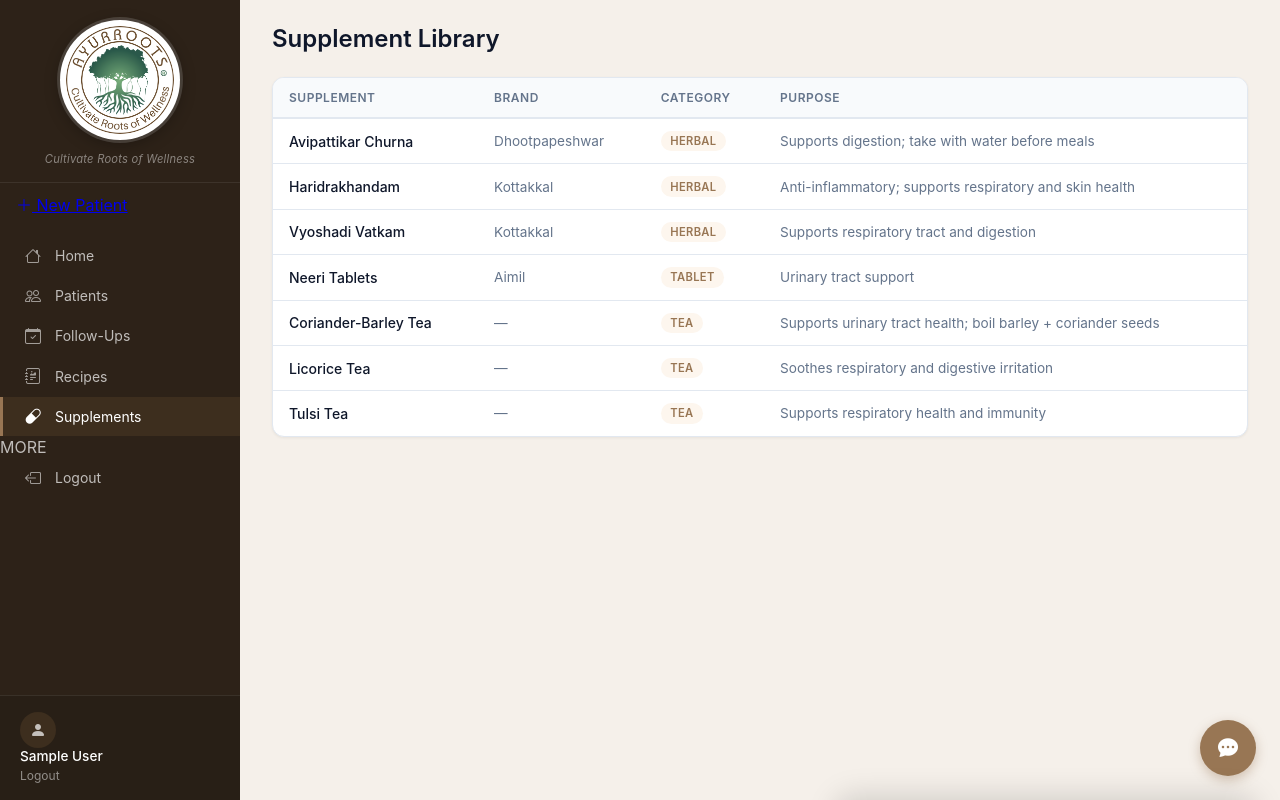
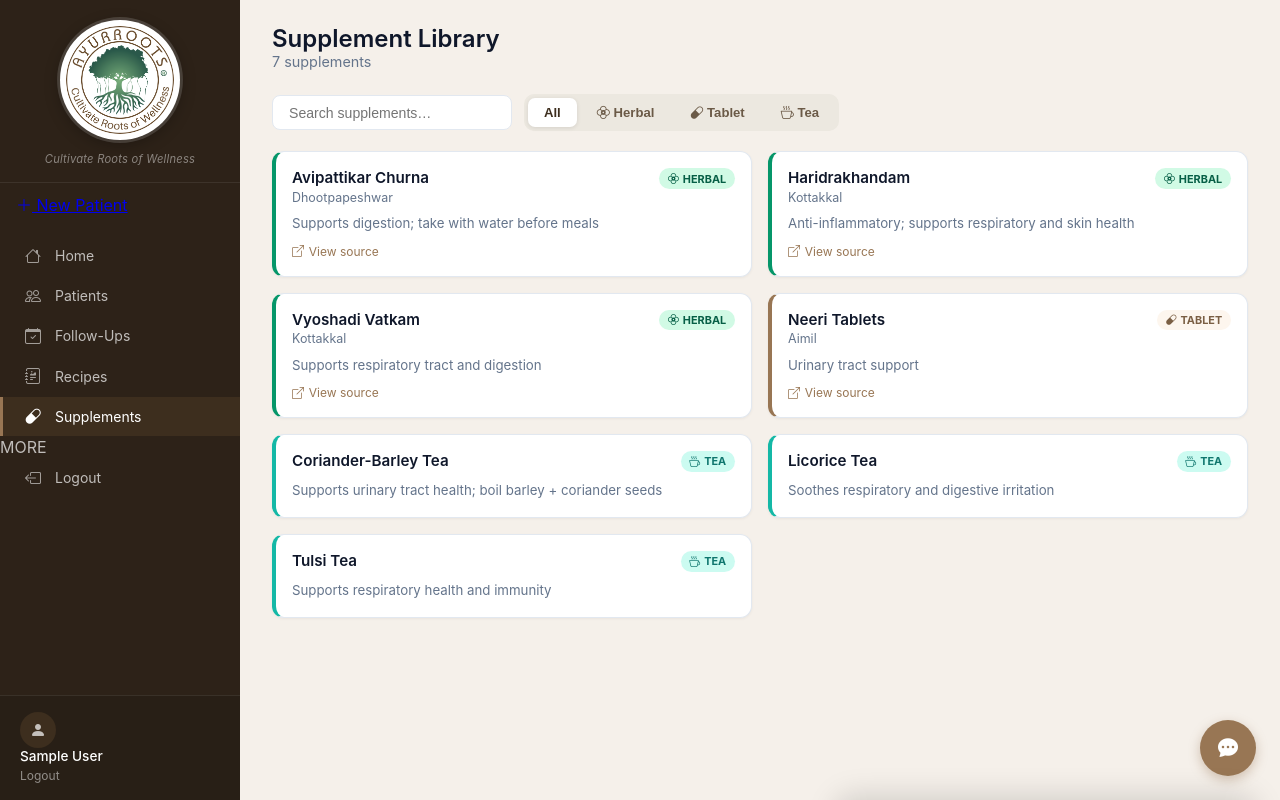
Before and after one commit to Texasdada13/vaidya-care, a Flask app: page /supplements in a window 1280 px wide. Run offline with Flask 3, Linux system fonts and the light colour scheme; the visitor is signed in with stand-in values (Sample User, id 1); data comes from the database, SQL or seed files in the repository.

Commit message:
Redesign supplements library with category tabs and card grid
- Category filter tabs: All / Herbal / Tablet / Tea with icons
- Live search across name, brand, and purpose
- Color-coded cards with left border accent per category
- Brand shown as subtitle, purpose as body text, source link if present

Co-Authored-By: Claude Sonnet 4.6 <noreply@anthropic.com>

```diff
--- a/web/static/css/style.css
+++ b/web/static/css/style.css
@@ -1027,3 +1027,23 @@ html, body { height: 100%; }
     margin-bottom: 1rem; padding-bottom: 0.5rem;
     border-bottom: 1px solid var(--border);
 }
+
+/* ========== SUPPLEMENT LIBRARY ========== */
+.supp-card {
+    background: white; border-radius: 12px; padding: 1rem;
+    border: 1px solid var(--border); box-shadow: 0 1px 3px rgba(0,0,0,0.05);
+    border-left: 4px solid #e2e8f0; transition: box-shadow 0.15s;
+}
+.supp-card:hover { box-shadow: 0 4px 12px rgba(0,0,0,0.09); }
+.supp-herbal { border-left-color: #059669; }
+.supp-tablet { border-left-color: #987654; }
+.supp-tea    { border-left-color: #14b8a6; }
+
+.supp-badge {
+    display: inline-flex; align-items: center; gap: 4px;
+    font-size: 0.68rem; font-weight: 700; text-transform: uppercase;
+    padding: 0.2rem 0.55rem; border-radius: 9999px; white-space: nowrap; flex-shrink: 0;
+}
+.supp-badge-herbal { background: #d1fae5; color: #065f46; }
+.supp-badge-tablet { background: var(--primary-light); color: var(--primary-dark); }
+.supp-badge-tea    { background: #ccfbf1; color: #0f766e; }
--- a/web/templates/supplements.html
+++ b/web/templates/supplements.html
@@ -1,22 +1,86 @@
 {% extends 'base.html' %}
 {% block title %}Supplements — Vaidya Care{% endblock %}
 {% block content %}
-<div class="page-header"><h1>Supplement Library</h1></div>
-<div class="card" style="padding:0;overflow:hidden;">
-    <table class="data-table">
-        <thead><tr><th>Supplement</th><th>Brand</th><th>Category</th><th>Purpose</th></tr></thead>
-        <tbody>
-        {% for s in supplements %}
-        <tr>
-            <td style="font-weight:500;">{{ s.name }}</td>
-            <td style="color:var(--text-secondary);font-size:0.85rem;">{{ s.brand or '—' }}</td>
-            <td><span class="badge" style="background:var(--primary-light);color:var(--primary);">{{ s.category or '—' }}</span></td>
-            <td style="font-size:0.85rem;color:var(--text-secondary);">{{ s.purpose or '—' }}</td>
-        </tr>
-        {% else %}
-        <tr><td colspan="4" style="text-align:center;padding:2rem;color:var(--text-secondary);">No supplements found.</td></tr>
-        {% endfor %}
-        </tbody>
-    </table>
+<div class="page-header">
+    <div>
+        <h1>Supplement Library</h1>
+        <p>{{ supplements|length }} supplement{{ 's' if supplements|length != 1 else '' }}</p>
+    </div>
+</div>
+
+<div class="recipe-filter-bar">
+    <input type="text" id="suppSearch" class="recipe-search" placeholder="Search supplements…" oninput="filterSupps()">
+    <div class="recipe-tabs">
+        <button class="recipe-tab active" data-filter="all" onclick="setSuppTab(this,'all')">All</button>
+        <button class="recipe-tab" data-filter="Herbal" onclick="setSuppTab(this,'Herbal')">
+            <i class="bi bi-flower2"></i> Herbal
+        </button>
+        <button class="recipe-tab" data-filter="Tablet" onclick="setSuppTab(this,'Tablet')">
+            <i class="bi bi-capsule"></i> Tablet
+        </button>
+        <button class="recipe-tab" data-filter="Tea" onclick="setSuppTab(this,'Tea')">
+            <i class="bi bi-cup-hot"></i> Tea
+        </button>
+    </div>
+</div>
+
+<div style="display:grid;grid-template-columns:repeat(auto-fill,minmax(320px,1fr));gap:1rem;" id="suppGrid">
+{% for s in supplements %}
+<div class="supp-card supp-{{ (s.category or 'other')|lower }}"
+     data-cat="{{ s.category or '' }}"
+     data-search="{{ s.name|lower }} {{ (s.brand or '')|lower }} {{ (s.purpose or '')|lower }}">
+
+    <div style="display:flex;justify-content:space-between;align-items:flex-start;gap:0.5rem;margin-bottom:0.6rem;">
+        <div>
+            <div style="font-weight:600;font-size:0.95rem;line-height:1.3;">{{ s.name }}</div>
+            {% if s.brand %}
+            <div style="font-size:0.78rem;color:var(--text-secondary);margin-top:0.1rem;">{{ s.brand }}</div>
+            {% endif %}
+        </div>
+        <span class="supp-badge supp-badge-{{ (s.category or 'other')|lower }}">
+            {% if s.category == 'Herbal' %}<i class="bi bi-flower2"></i>
+            {% elif s.category == 'Tablet' %}<i class="bi bi-capsule"></i>
+            {% elif s.category == 'Tea' %}<i class="bi bi-cup-hot"></i>
+            {% endif %}
+            {{ s.category or '—' }}
+        </span>
+    </div>
+
+    {% if s.purpose %}
+    <p style="font-size:0.83rem;color:var(--text-secondary);line-height:1.5;margin:0;">{{ s.purpose }}</p>
+    {% endif %}
+
+    {% if s.source_url %}
+    <a href="{{ s.source_url }}" target="_blank" rel="noopener"
+       style="display:inline-flex;align-items:center;gap:0.3rem;font-size:0.75rem;color:var(--primary);margin-top:0.6rem;text-decoration:none;">
+        <i class="bi bi-box-arrow-up-right"></i> View source
+    </a>
+    {% endif %}
+</div>
+{% else %}
+<div style="grid-column:1/-1;text-align:center;padding:3rem;color:var(--text-secondary);">No supplements found.</div>
+{% endfor %}
 </div>
 {% endblock %}
+
+{% block scripts %}
+<script>
+let activeSuppFilter = 'all';
+
+function setSuppTab(btn, filter) {
+    document.querySelectorAll('.recipe-tab').forEach(t => t.classList.remove('active'));
+    btn.classList.add('active');
+    activeSuppFilter = filter;
+    filterSupps();
+}
+
+function filterSupps() {
+    const q = document.getElementById('suppSearch').value.toLowerCase();
+    document.querySelectorAll('.supp-card').forEach(card => {
+        const matchCat = activeSuppFilter === 'all' || card.dataset.cat === activeSuppFilter;
+        const matchQ   = !q || card.dataset.search.includes(q);
+        card.style.display = (matchCat && matchQ) ? '' : 'none';
+    });
+}
+</script>
+{% endblock %}
```
